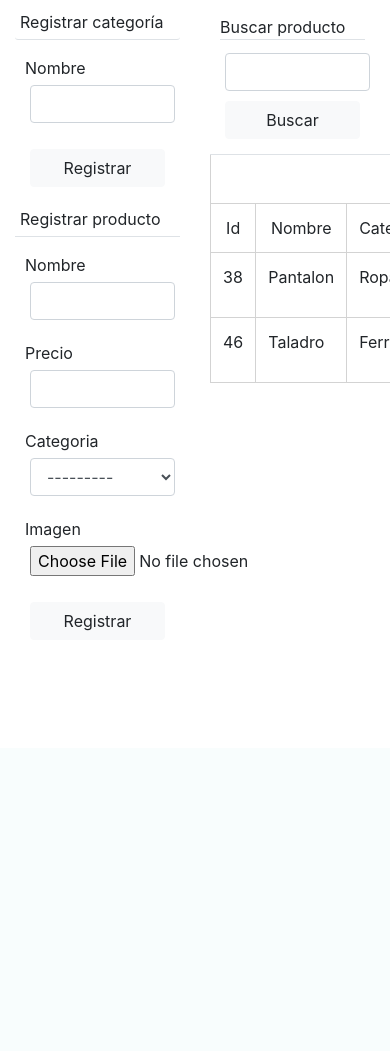
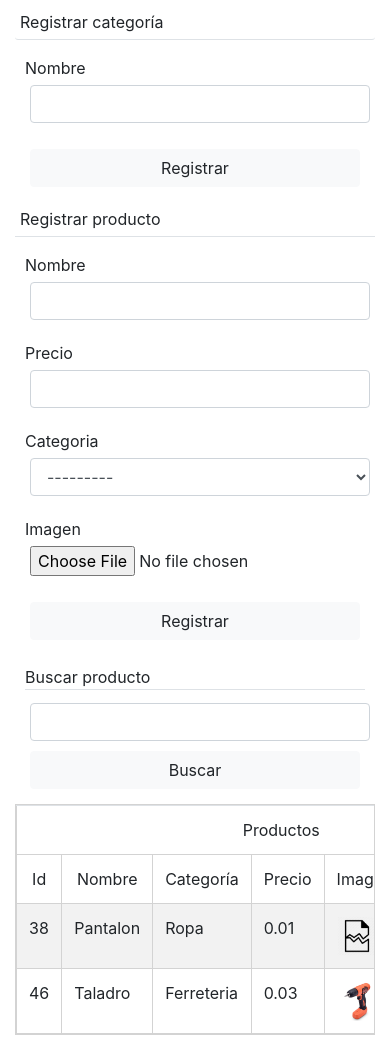
Before and after one commit to ArmandoBarragan/ProyectoWeb, a Django app: page /tienda/ in a window 390 px wide; the page is wider, and only the part inside the window is pictured. Shown: the part 96-1147 px from the top of that part. Before the commit the page ends 727 px from the top of that part, so only its background shows below. Run offline with Django 3.2, Linux system fonts and the light colour scheme; data comes from the database, SQL or seed files in the repository; both versions use the stored data as it was after the commit; some libraries are stand-ins or nearby versions.

Commit message:
Ahora la tabla de tienda es responsiva

```diff
--- a/templates/tienda/tienda.html
+++ b/templates/tienda/tienda.html
@@ -2,20 +2,20 @@
 {% load static widget_tweaks %}
 
 {% block head %}
-<title>Abarrotes</title>
+<title>Tienda</title>
 <!-- {% load static widget_tweaks %} -->
 {% load static %}
 <link rel="stylesheet" href="{% static 'css/tienda.css' %}">
 
 {% endblock %}
 {% block content %}
-<nav class="navbar navbar-light bg-info text-white">
+<nav class="navbar navbar-light navbar-expand-lg bg-info text-white">
     <h1>Tienda</h1>
 </nav>
 
 <div class="container-fluid" id="main">
     <div class="row">
-        <div id="registros" class="col-6">
+        <div id="registros" class="col col-md-6">
             <div>
                 <p class="rounded-sm border-bottom">Registrar categoría</p>
                 <form action="{% url 'index'%}" method="POST">
@@ -53,13 +53,13 @@
                 </form>
             </div>
         </div>
-        <div class="col-6">
+        <div class="col-sm-6 col-md">
             <form action="" class="">
                 <label class="border-bottom">Buscar producto</label>
                 <input type="search" class="form-control" name="busqueda">
                 <input type="submit" class="btn btn-light" value="Buscar">
             </form>
-            <table class="table table-hover">
+            <table class="table table-striped w-auto table-responsive-sm table-responsive-md table-hover">
                 <thead class="text-center ">
                     <tr>
                         <td colspan="7">Productos</td>
```
Also changed, not shown: db.sqlite3.
